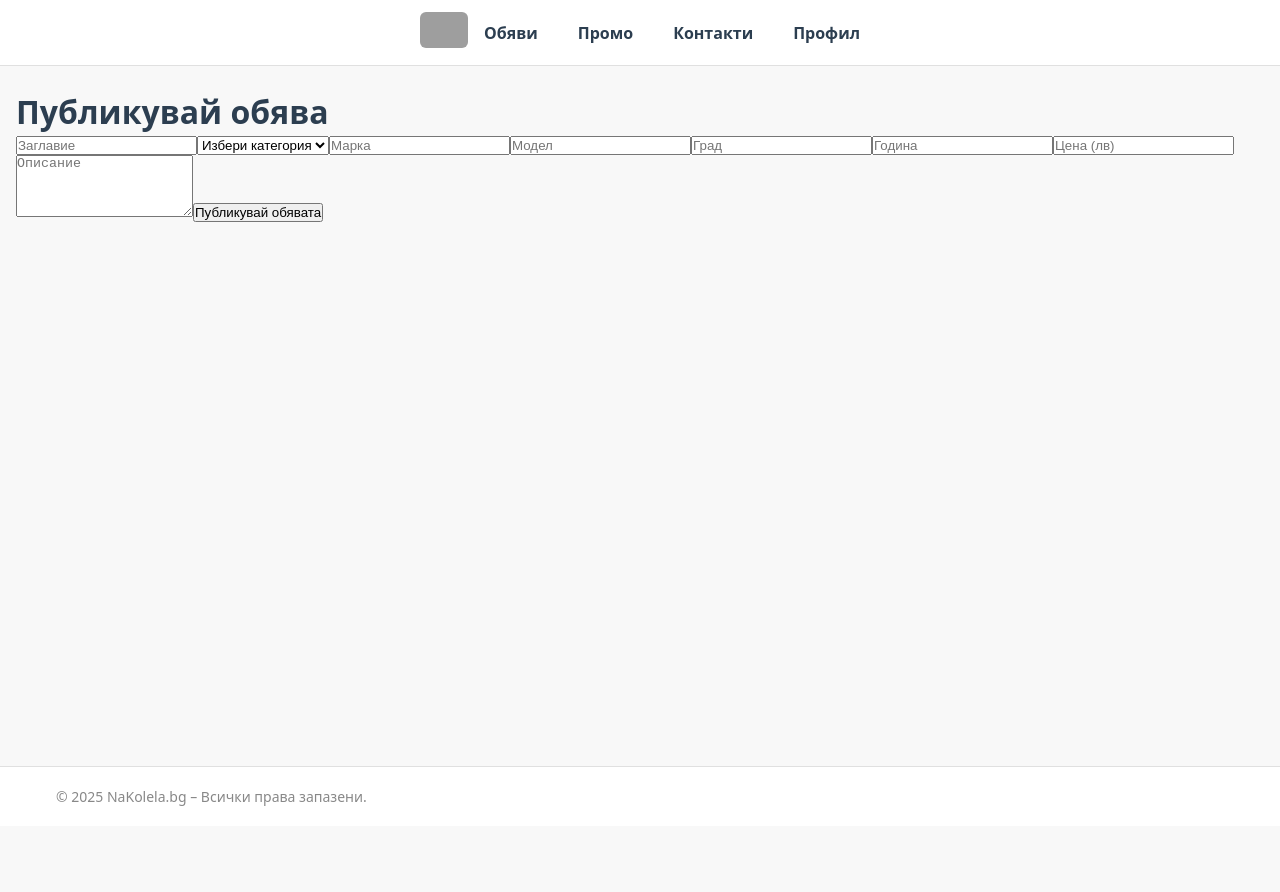
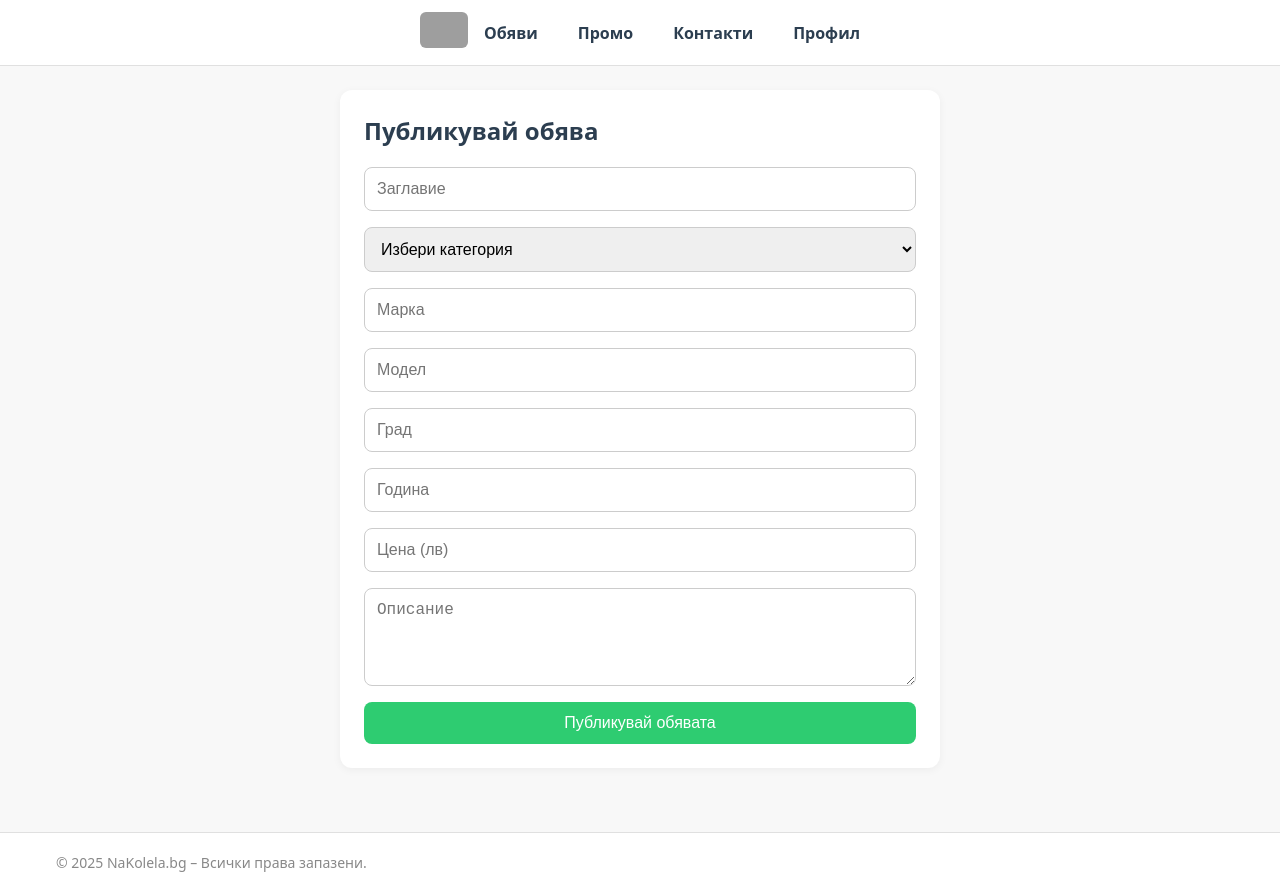
Before and after one commit to slav1028/nakolela, a Next.js app: page /add in a window 1280 px wide. Before the commit the page ends 826 px from the top, so only its background shows below. Built offline with nearby package versions, Linux system fonts and the light colour scheme; grey boxes are pictures that could not be loaded.

Commit message:
Update globals.css

```diff
--- a/app/globals.css
+++ b/app/globals.css
@@ -280,3 +280,46 @@ a {
   font-size: 14px;
   color: #888;
 }
+.form-wrapper {
+  max-width: 600px;
+  margin: 0 auto;
+  background: white;
+  padding: 24px;
+  border-radius: 12px;
+  box-shadow: 0 2px 8px rgba(0,0,0,0.05);
+}
+
+.form-wrapper h1 {
+  margin-bottom: 20px;
+  font-size: 24px;
+}
+
+.listing-form {
+  display: flex;
+  flex-direction: column;
+  gap: 16px;
+}
+
+.listing-form input,
+.listing-form select,
+.listing-form textarea {
+  padding: 12px;
+  font-size: 16px;
+  border: 1px solid #ccc;
+  border-radius: 8px;
+  width: 100%;
+}
+
+.listing-form button {
+  background: #2ecc71;
+  color: white;
+  font-size: 16px;
+  border: none;
+  padding: 12px;
+  border-radius: 8px;
+  cursor: pointer;
+}
+
+.listing-form button:hover {
+  background: #27ae60;
+}
```
